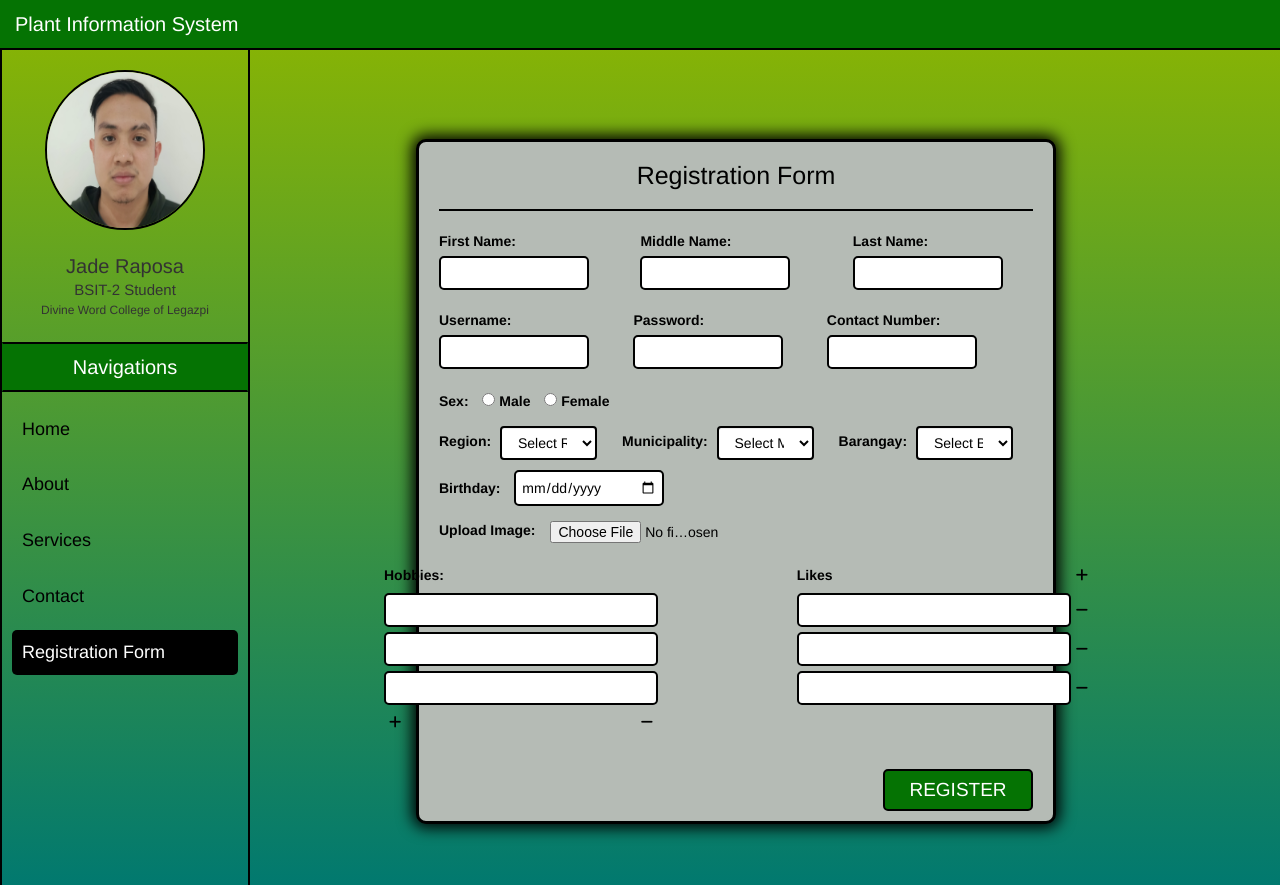
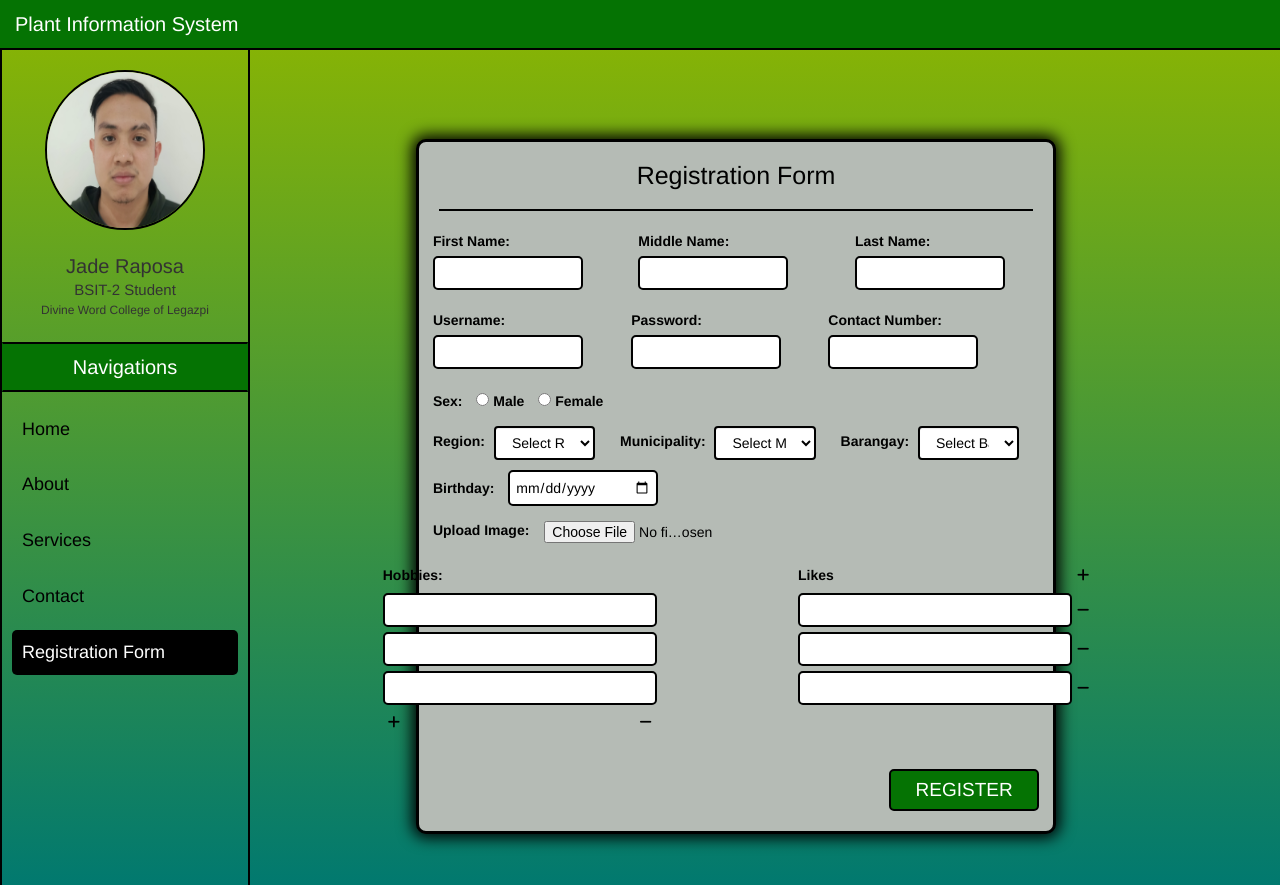
Before and after one commit to jaderaposa/VSCO_Jade, a PHP site: page / in a window 1280 px wide. Run offline with PHP 8.4, Linux system fonts and the light colour scheme; data comes from the database, SQL or seed files in the repository; some libraries are stand-ins or nearby versions.

Commit message:
finishing touch

```diff
--- a/ITPC222/Prefinals-Practical-Exam/index.php
+++ b/ITPC222/Prefinals-Practical-Exam/index.php
@@ -70,7 +70,7 @@ include('db_config.php');
 
         <hr>
 
-        <div class="registration">
+        <div class="registration" style="justify-content: center;align-items: center;display: flex;">
           <div class="form">
             <form method="post">
               <div class="name">
```
